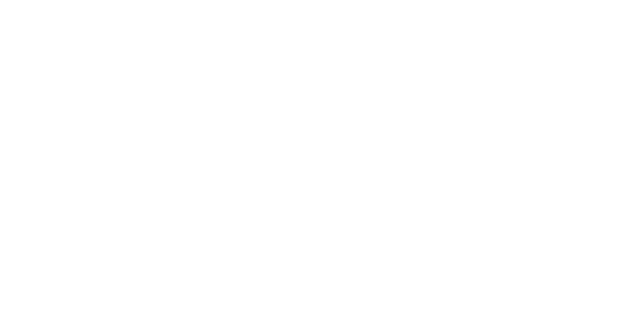
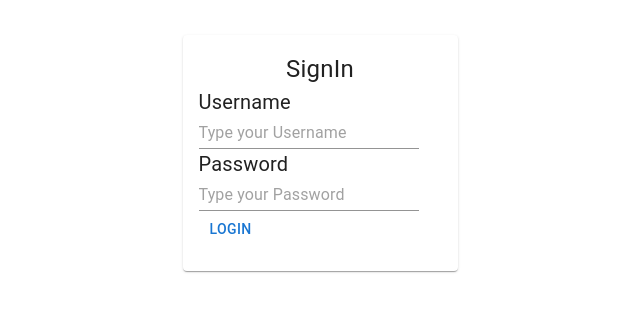
Before and after one commit to shanib-ibrahim/EaseFoot, a React (Vite) app: page / in a window 1280 px wide. Shown: the part 247-558 px from the top of the page, without its empty margins (320-960 px from the left). Built offline with nearby package versions, Linux system fonts and the light colour scheme.

Commit message:
changes in signin page trying styles with material UI Component

```diff
--- a/src/App.tsx
+++ b/src/App.tsx
@@ -1,7 +1,12 @@
 import "./App.css";
+import SignIn from "./pages/SignIn";
 
 function App() {
-  return <></>;
+  return (
+    <>
+      <SignIn />
+    </>
+  );
 }
 
 export default App;
--- /dev/null
+++ b/src/pages/SignIn/index.tsx
@@ -0,0 +1,48 @@
+import {
+  Box,
+  Card,
+  Button,
+  CardContent,
+  TextField,
+  Typography,
+} from "@mui/material";
+
+const SignIn = () => {
+  return (
+    <Card sx={{ minWidth: 275 }}>
+      <CardContent>
+        <Typography sx={{ color: "text.primary", fontSize: 24 }}>
+          SignIn
+        </Typography>
+        <Box
+          sx={{
+            display: "flex",
+            flexDirection: "column",
+            justifyContent: "center",
+            alignItems: "flex-start",
+          }}
+        >
+          <Typography sx={{ color: "text.primary", fontSize: 20 }}>
+            Username
+          </Typography>
+          <TextField
+            id="standard-basic"
+            placeholder="Type your Username"
+            variant="standard"
+          />
+          <Typography sx={{ color: "text.primary", fontSize: 20 }}>
+            Password
+          </Typography>
+          <TextField
+            id="standard-basic"
+            placeholder="Type your Password"
+            variant="standard"
+          />
+          <Button>Login</Button>
+        </Box>
+      </CardContent>
+    </Card>
+  );
+};
+
+export default SignIn;
```
